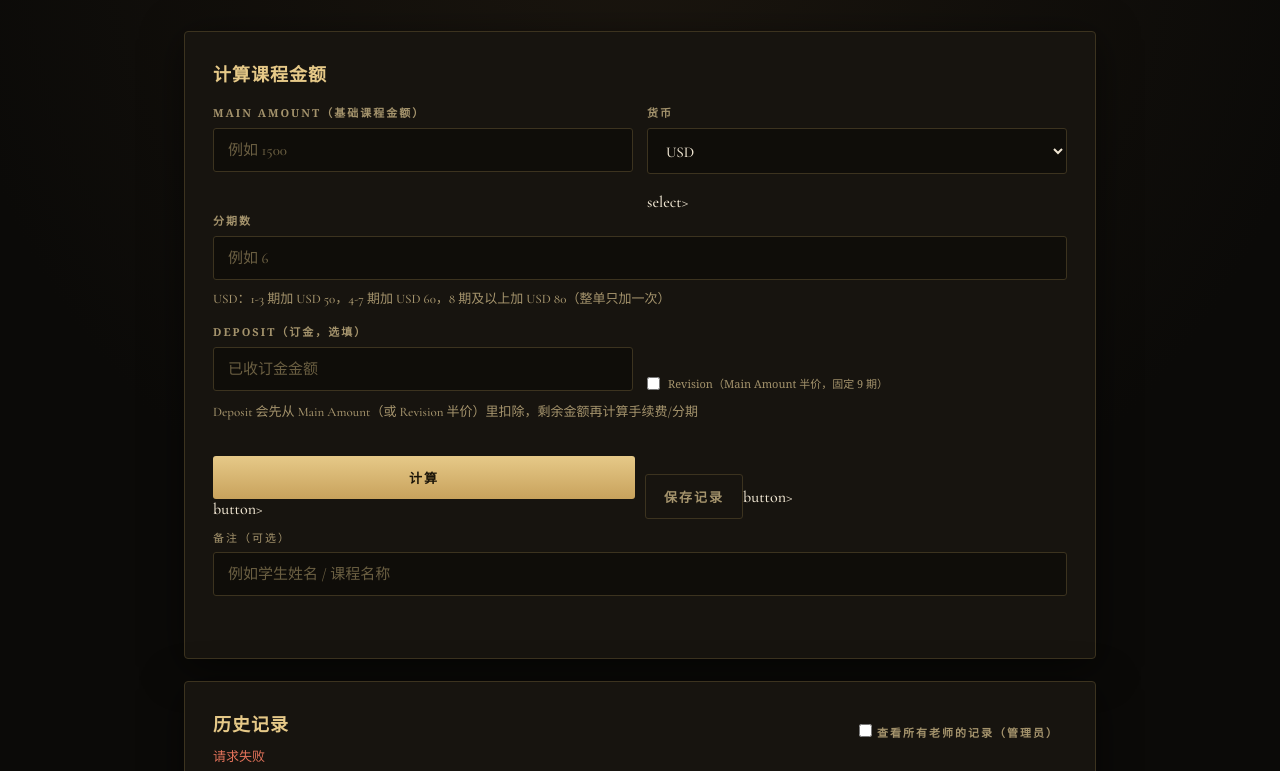
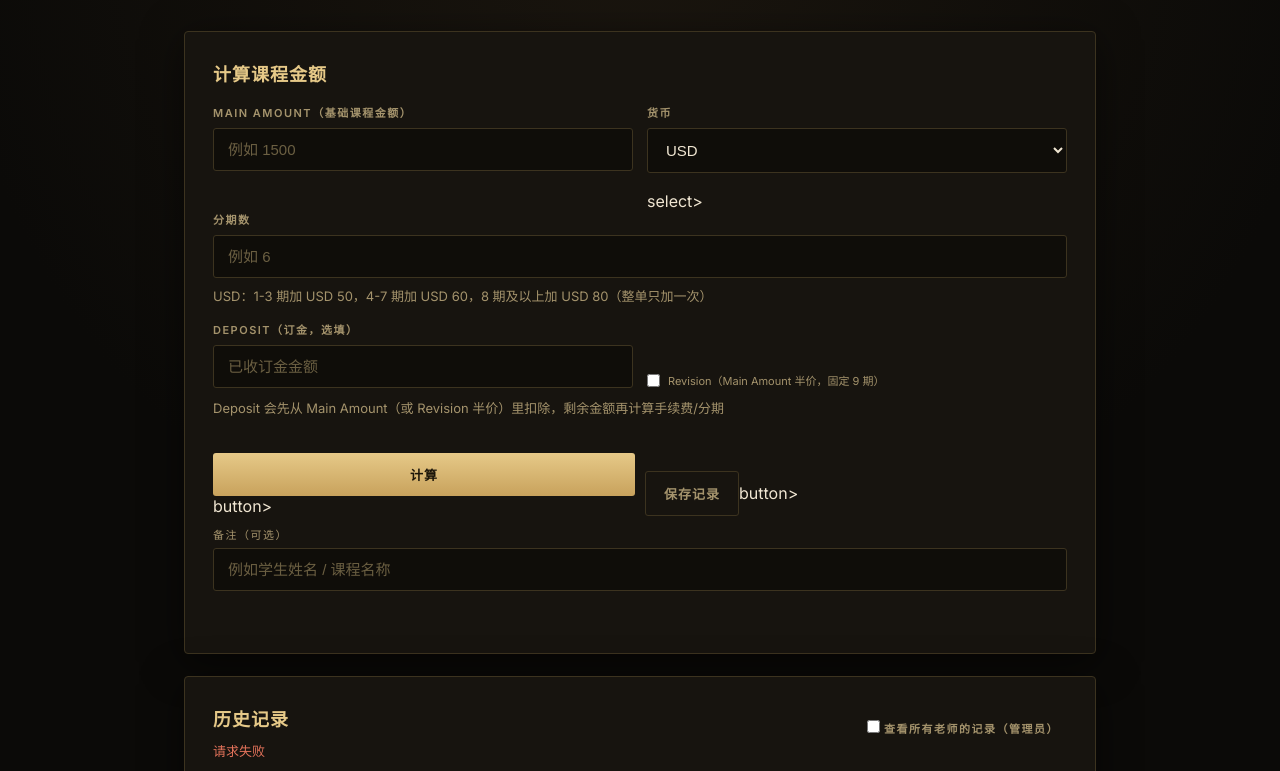
Before and after one commit to frsflorence19-source/course-fee-calculator, a website: page public/dashboard.html in a window 1280 px wide. Shown: the part 82-853 px from the top of the page. Drawn offline with nearby package versions, Linux system fonts and the light colour scheme; no server answers; sample sign-in values are in the browser's storage.

Commit message:
Update font imports and CSS variables

```diff
--- a/public/style.css
+++ b/public/style.css
@@ -1,4 +1,4 @@
-@import url('https://fonts.googleapis.com/css2?family=Playfair+Display:wght@600;700&family=Cormorant+Garamond:wght@500;600&display=swap');
+@import url('https://fonts.googleapis.com/css2?family=Playfair+Display:wght@600;700&family=Inter:wght@400;500;600;700&display=swap');
 
 :root {
     --bg: #0b0a08;
@@ -20,7 +20,7 @@
 
 body {
     margin: 0;
-  font-family: 'Cormorant Garamond', Georgia, "Microsoft YaHei", serif;
+    font-family: 'Inter', -apple-system, BlinkMacSystemFont, "Segoe UI", "PingFang SC", "Microsoft YaHei", sans-serif;
     background: var(--bg);
     background-image: radial-gradient(circle at 50% 0%, #1b160f 0%, #0b0a08 60%);
     color: var(--text);
@@ -97,12 +97,11 @@ label {
     display: block;
     font-size: 11px;
     font-weight: 600;
-  letter-spacing: 2px;
+    letter-spacing: 1.5px;
     margin-bottom: 8px;
     color: var(--muted);
     text-transform: uppercase;
     text-align: left;
-  font-family: Georgia, serif;
 }
 
 input, select {
@@ -114,7 +113,6 @@ input, select {
     margin-bottom: 18px;
     background: #0f0d09;
     color: var(--text);
-  font-family: 'Cormorant Garamond', Georgia, serif;
 }
 input::placeholder { color: #6b5f42; }
 input:focus, select:focus {
@@ -131,9 +129,8 @@ button {
     padding: 12px 18px;
     font-size: 13px;
     font-weight: 700;
-  letter-spacing: 2px;
+    letter-spacing: 1px;
     text-transform: uppercase;
-  font-family: Georgia, serif;
 }
 
 .btn-primary {
@@ -226,7 +223,6 @@ h3 {
     margin-top: 10px;
 }
 .result-box .total {
-  font-family: 'Playfair Display', Georgia, serif;
     font-size: 24px;
     font-weight: 700;
     color: var(--gold-light);
```
Lines whose indentation alone changed are shown as unchanged.
